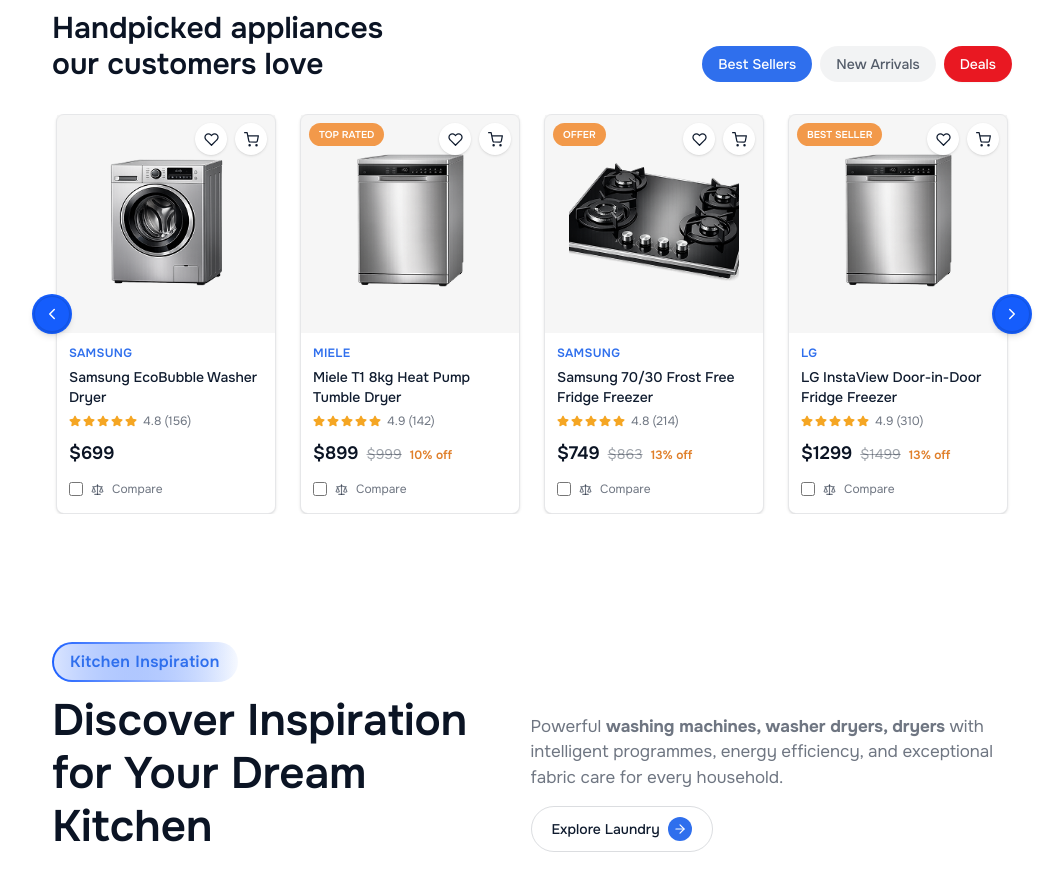
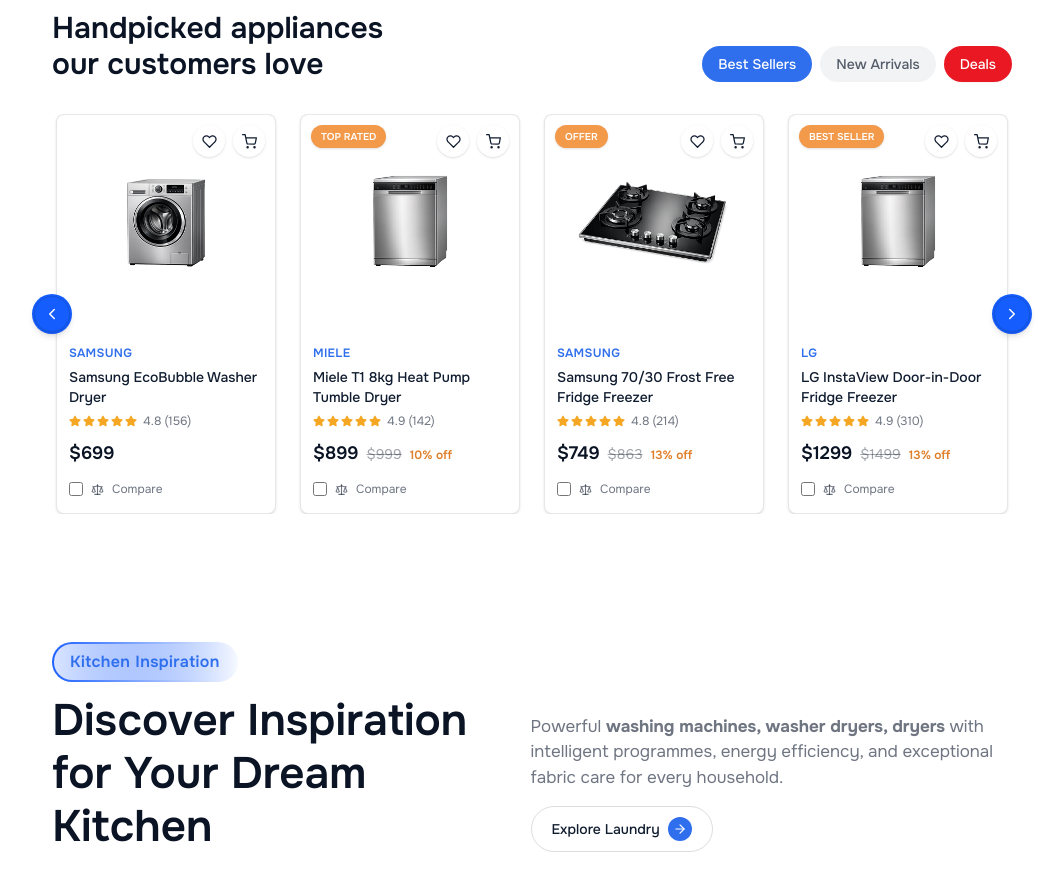
Before and after one commit to iBraine-shrishti/alfa-appliance, a React (Vite) app: page / in a window 1280 px wide. Shown: the part 1410-2292 px from the top of the page, without its empty margins (108-1171 px from the left). Built offline with nearby package versions, Linux system fonts and the light colour scheme; no server answers; grey boxes are pictures that could not be loaded.

Commit message:
Fix card hover clipping with z-index and overflow-hidden, and fix image size with object-contain

```diff
--- a/src/components/product/ProductCard.jsx
+++ b/src/components/product/ProductCard.jsx
@@ -20,13 +20,13 @@
 
   return (
     <div className="group flex flex-col rounded-lg border border-navy-900/10 bg-white shadow-sm transition-shadow hover:shadow-md">
-      <div className="relative bg-[#F1F1F199] p-6">
+      <div className="relative rounded-t-lg bg-[#fffffff] p-4 sm:p-5">
         {badge && (
-          <span className="absolute left-2 top-2 rounded-full bg-brand-orange px-2.5 py-1 text-[10px] font-semibold uppercase text-white">
+          <span className="absolute left-2.5 top-2.5 z-20 rounded-full bg-brand-orange px-2.5 py-1 text-[10px] font-semibold uppercase text-white shadow-sm pointer-events-none">
             {badge}
           </span>
         )}
-        <div className="absolute right-2 top-2 z-10 flex gap-2">
+        <div className="absolute right-2.5 top-2.5 z-20 flex gap-2">
           <button
             type="button"
             aria-label={wishlisted ? "Remove from wishlist" : "Add to wishlist"}
@@ -58,11 +58,14 @@
           </button>
         </div>
         <Link to={`/product/${productSlug}`} className="block">
-          <img
-            src={image}
-            alt={name}
-            className="mx-auto aspect-square w-[100%] object-cover transition duration-300 group-hover:scale-105"
-          />
+          <div className="flex aspect-square w-full items-center justify-center overflow-hidden">
+            <img
+              src={image}
+              alt={name}
+              className="h-full w-full object-contain transition-transform duration-300 ease-out group-hover:scale-105"
+              loading="lazy"
+            />
+          </div>
         </Link>
       </div>
 
--- a/src/components/product/ProductGallery.jsx
+++ b/src/components/product/ProductGallery.jsx
@@ -139,7 +139,7 @@
               <img
                 src={thumbSrc}
                 alt={`${product?.name || "Product"} thumbnail ${index + 1}`}
-                className="h-35 w-35 object-cover"
+                className="h-35 w-35 object-contain"
                 onError={(e) => {
                   if (product?.image && e.target.src !== product.image) {
                     e.target.src = product.image;
--- a/src/components/product/ProductGrid.jsx
+++ b/src/components/product/ProductGrid.jsx
@@ -5,7 +5,9 @@
 
   return (
     <div className="flex gap-4 rounded-lg border border-navy-900/10 bg-white p-3 shadow-sm">
-      <img src={product.image} alt={product.name} className="h-30 w-30 rounded-md object-cover" />
+      <div className="flex h-28 w-28 shrink-0 items-center justify-center overflow-hidden rounded-md bg-[#ffffff] p-2">
+        <img src={product.image} alt={product.name} className="h-full w-full object-contain" />
+      </div>
       <div className="flex flex-1 flex-col justify-center gap-1">
         <p className="text-xs font-semibold uppercase tracking-wide text-brand-blue">{product.brand}</p>
         <h3 className="text-sm font-medium text-navy-900">{product.name}</h3>
```
